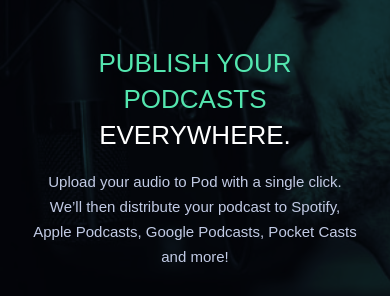
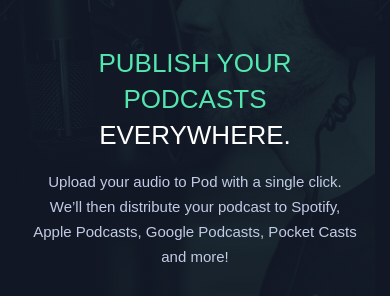
Before and after one commit to longani974/Pod-request-access-landing-page-Frontend-Mentor, a plain HTML site: page index.html in a window 390 px wide. Shown: the part 134-430 px from the top of the page. Drawn offline with Linux system fonts and the light colour scheme; a web font is replaced by a local one.

Commit message:
issues different screens and mask on mobile  background img

```diff
--- a/style.css
+++ b/style.css
@@ -17,17 +17,17 @@
 }
 
 body {
-    width: 100vw;
-    height: 100vh;
-    background-color: rgb(18, 17, 27);
-    background-image: url('./assets/mobile/image-host.jpg');
+    /* background-color: rgb(18, 17, 27); */
+    /* background-image: url('./assets/mobile/image-host.jpg');
     background-repeat: no-repeat;
     background-size: cover;
-    background-blend-mode: soft-light;
+    background-blend-mode: soft-light; */
+    background: linear-gradient(rgba(18, 23, 37, 0.9), rgba(18, 23, 37, 0.9)),
+        url(./assets/mobile/image-host.jpg);
+
     font-family: 'Chivo', sans-serif;
     font-weight: 300;
     text-align: center;
-    overflow: hidden;
 }
 
 .containerSite {
@@ -146,7 +146,7 @@
 
     body::after {
         position: absolute;
-        bottom: 0;
+        top: 920px;
         left: 30px;
         content: '';
         background-image: url('/assets/desktop/bg-pattern-dots.svg');
@@ -247,7 +247,6 @@
     }
 
     body::after {
-        bottom: inherit;
         left: inherit;
         right: 0;
         top: 718px;
```
